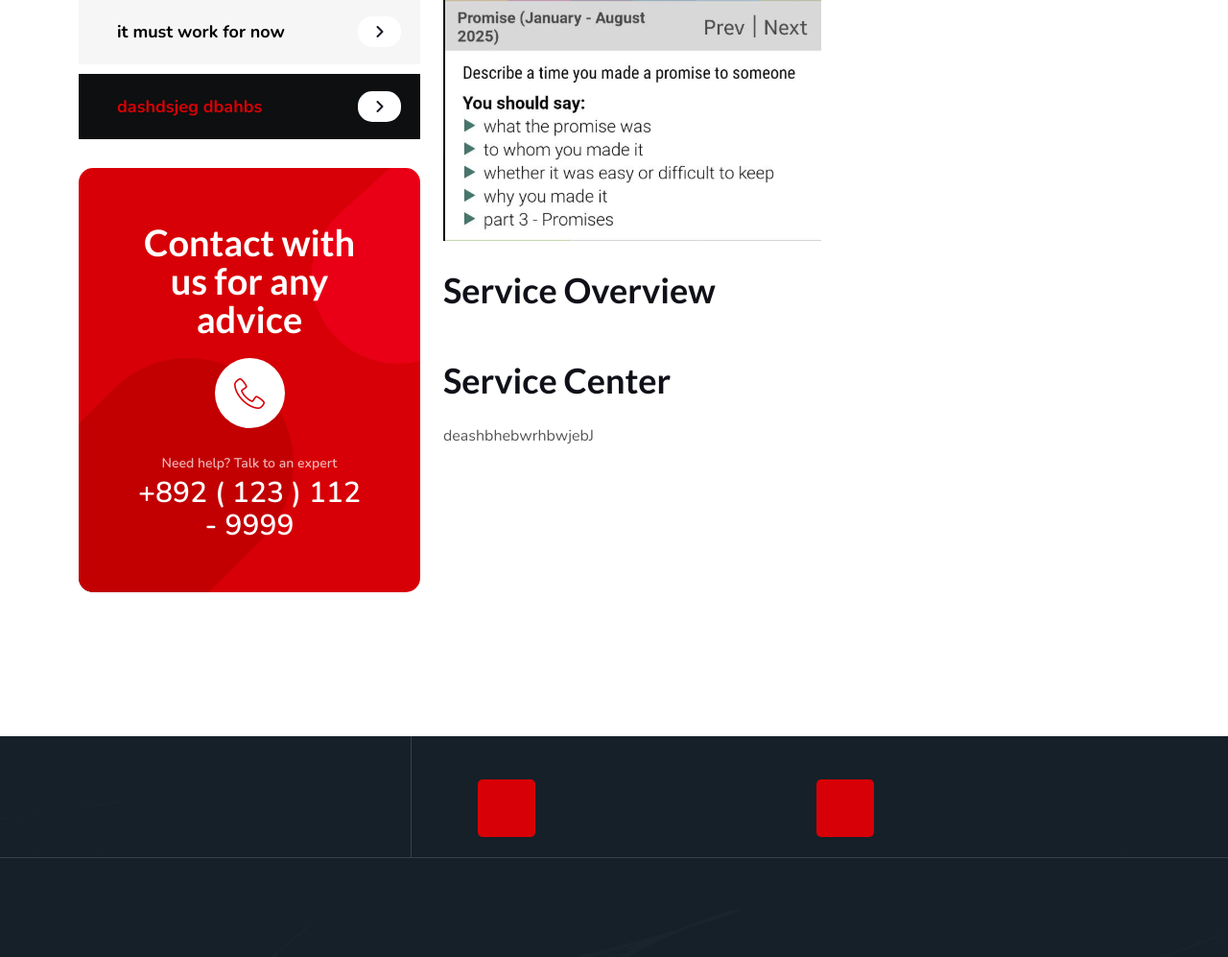
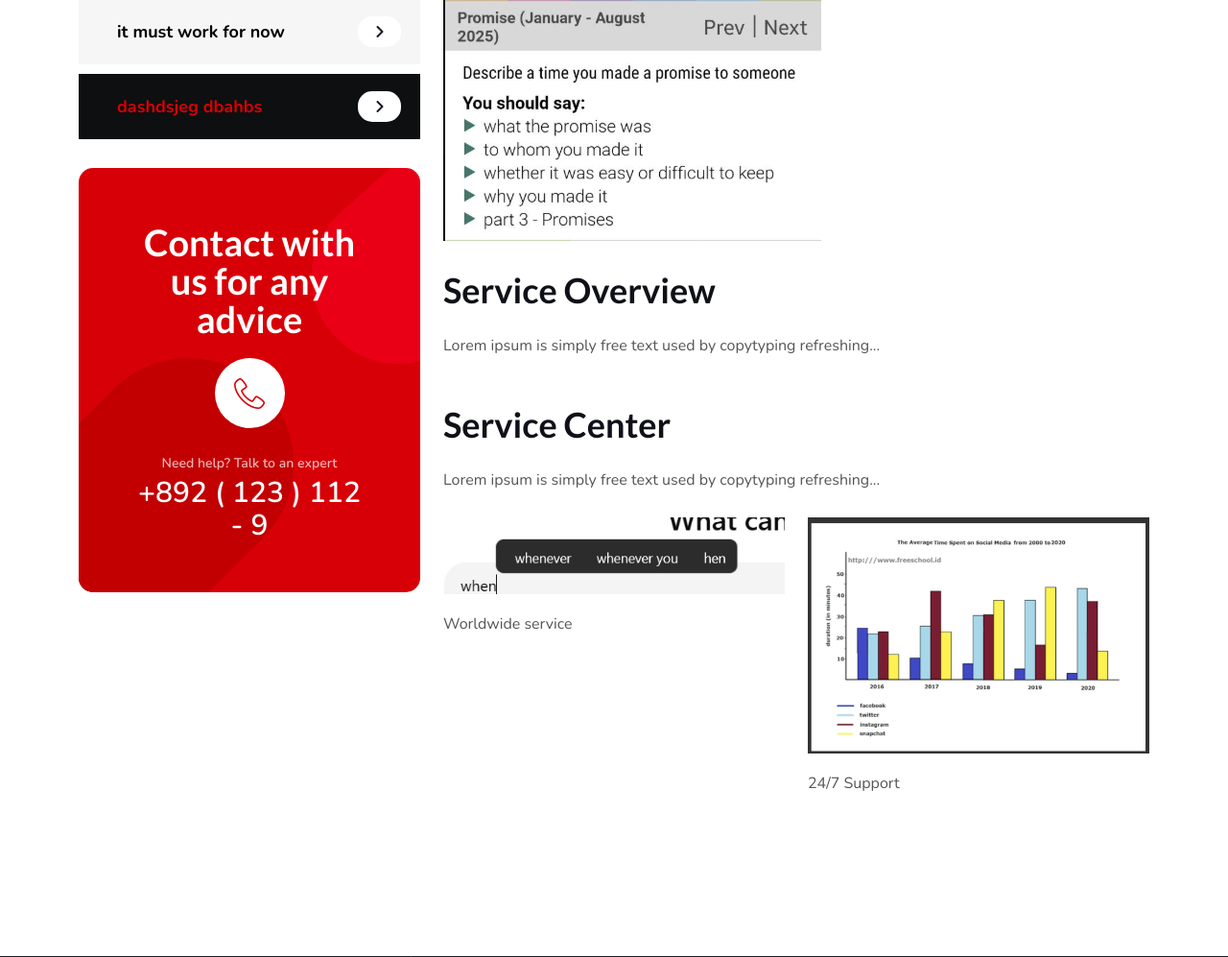
Before and after one commit to Tunzale1/logifix-html, a Django app: a page that uses app/admin_panel/templates/includes/faq.html in a window 1280 px wide. Shown: the part 744-1741 px from the top of the page at 96% size. Run offline with Django 5.2, Linux system fonts and the light colour scheme; data comes from the database, SQL or seed files in the repository; data that the repository does not hold is empty; some libraries are stand-ins or nearby versions; some web fonts are replaced.

Commit message:
making everything clear

```diff
--- a/app/admin_panel/context_processors.py
+++ b/app/admin_panel/context_processors.py
@@ -16,6 +16,8 @@ from .models import (
 from .models import ContactPage
 
 from .models import FAQPage, FAQ
+
+from .models import Client
 
 def footer_data(request):
     return {
@@ -57,3 +59,8 @@ def faq_data(request):
         'faq_page': FAQPage.objects.first(),
         'faqs': FAQ.objects.filter(is_active=True),
     }
+
+def clients_data(request):
+    return {
+        'clients': Client.objects.filter(is_active=True),
+    }
--- a/app/admin_panel/models.py
+++ b/app/admin_panel/models.py
@@ -4,9 +4,19 @@ from django.utils.text import slugify
 # service-details
 class Service(models.Model):
     slug = models.SlugField(unique=True, blank=True)
-    title = models.CharField(max_length=200)
-    description = models.TextField()
+    icon_class = models.CharField(max_length=50, default="flaticon-team")
+    title = models.CharField(max_length=200, default="Safety and Reliability")
+    text_1 = models.CharField(max_length=200, default="Worldwide service")
+    text_2 = models.CharField(max_length=200, default="24/7 Support")
     image = models.ImageField(upload_to='services/')
+
+    overview = models.TextField(default="Lorem ipsum is simply free text used by copytyping refreshing...")
+    service_center_text = models.TextField(default="Lorem ipsum is simply free text used by copytyping refreshing...")
+    service_image_1 = models.ImageField(upload_to='services/details/', blank=True, null=True)
+    service_image_2 = models.ImageField(upload_to='services/details/', blank=True, null=True)
+    contact_title = models.CharField(max_length=200, default="Contact with us for any advice")
+    contact_phone = models.CharField(max_length=20, default="+892 ( 123 ) 112 - 9999")
+    contact_text = models.CharField(max_length=200, default="Need help? Talk to an expert")
 
     def save(self, *args, **kwargs):
         if not self.slug:
@@ -225,3 +235,15 @@ class FAQPage(models.Model):
 
     def __str__(self):
         return "FAQ Page Content"
+
+#slider-section
+from django.db import models
+
+class Client(models.Model):
+    name = models.CharField(max_length=100)
+    logo = models.ImageField(upload_to='clients/logos/')
+    link = models.URLField(blank=True, null=True)
+    is_active = models.BooleanField(default=True)
+
+    def __str__(self):
+        return self.name
--- a/app/admin_panel/templates/includes/faq.html
+++ b/app/admin_panel/templates/includes/faq.html
@@ -1,6 +1,6 @@
 <!-- faq -->
 {% load static %}
-<!-- faq -->
+
 <div class="innerpage mt-25">
     <h3>{{ faq_page.title }}</h3>
     <p>{{ faq_page.description }}</p>
--- a/app/admin_panel/templates/page-about.html
+++ b/app/admin_panel/templates/page-about.html
@@ -141,6 +141,8 @@
     {% endwith %}
 
 
+    {% include 'includes/slider.html' %}
+
     <!-- Why Choose Us Section -->
     {% with why_choose=why_choose_us %}
     <section class="why-choose-us-four pull-up">
--- a/app/admin_panel/templates/page-service-details.html
+++ b/app/admin_panel/templates/page-service-details.html
@@ -37,12 +37,14 @@
             </div>
         </section>
         <!-- end main-content -->
+
         <style>
             .sidebar-service-list .current {
                 background-color: #0d0f10;
-			color:#d70006;
+                color: #d70006;
             }
         </style>
+
         <!--Start Services Details-->
         <section class="services-details">
             <div class="container">
@@ -67,13 +69,13 @@
                                 <div class="service-details-help">
                                     <div class="help-shape-1"></div>
                                     <div class="help-shape-2"></div>
-                                <h2 class="help-title">Contact with <br> us for any <br> advice</h2>
+                                    <h2 class="help-title">{{ service.contact_title }}</h2>
                                     <div class="help-icon">
-                                    <span class=" lnr-icon-phone-handset"></span>
+                                        <span class="lnr-icon-phone-handset"></span>
                                     </div>
                                     <div class="help-contact">
-                                    <p>Need help? Talk to an expert</p>
-                                    <a href="tel:12463330079">+892 ( 123 ) 112 - 9999</a>
+                                        <p>{{ service.contact_text }}</p>
+                                        <a href="tel:{{ service.contact_phone }}">{{ service.contact_phone }}</a>
                                     </div>
                                 </div>
                             </div>
@@ -90,10 +92,25 @@
                             <div class="content mt-40">
                                 <div class="text">
                                     <h3>Service Center</h3>
-                                <p>{{ service.description }}</p>
+                                    <p>{{ service.service_center_text }}</p>
+                                </div>
+                                <div class="feature-list mt-4">
+                                    <div class="row clearfix">
+                                        <div class="col-lg-6 col-md-6 col-sm-12 column">
+                                            {% if service.service_image_1 %}
+                                                <img class="mb-3" src="{{ service.service_image_1.url }}" alt="Service Image 1" />
+                                            {% endif %}
+                                            <p>{{ service.text_1 }}</p>
+                                        </div>
+                                        <div class="col-lg-6 col-md-6 col-sm-12 column">
+                                            {% if service.service_image_2 %}
+                                                <img class="mb-3" src="{{ service.service_image_2.url }}" alt="Service Image 2" />
+                                            {% endif %}
+                                            <p>{{ service.text_2 }}</p>
                                         </div>
                                     </div>
-
+                                </div>
+                            </div>
                             {% include 'includes/faq.html' %}
                         </div>
                     </div>
@@ -104,7 +121,6 @@
         <!--End Services Details-->
 
         {% include 'includes/footer.html' %}
-
     </div>
     <!-- End Page Wrapper -->
 
--- a/app/admin_panel/templates/page-services.html
+++ b/app/admin_panel/templates/page-services.html
@@ -51,7 +51,7 @@
 								<img style="width: 100%" src="{{ service.image.url }}" alt="{{ service.title }}">
 								<img style="width: 100%" src="{{ service.image.url }}" alt="{{ service.title }}">
 							</figure>
-							<div class="icon"><i class="flaticon-team"></i></div>
+							<div class="icon"><i class="{{ service.icon_class }}"></i></div>
 						</div>
 						<div class="content-box">
 							<h4 class="title">
@@ -62,8 +62,8 @@
 								{% endif %}
 							</h4>
 							<ul class="services-list">
-								<li><i class="fa fa-sparkles"></i> {{ service.description }}</li>
-								<li><i class="fa fa-sparkles"></i> {{ service.description }}</li>
+								<li><i class="fa fa-sparkles"></i> {{ service.text_1 }}</li>
+								<li><i class="fa fa-sparkles"></i> {{ service.text_2 }}</li>
 							</ul>
 						</div>
 					</div>
--- a/app/backend/settings.py
+++ b/app/backend/settings.py
@@ -56,6 +56,7 @@ TEMPLATES = [
                 'admin_panel.context_processors.about_page',
                 'admin_panel.context_processors.contact_page_data',
                 'admin_panel.context_processors.faq_data',
+                'admin_panel.context_processors.clients_data',
             ],
         },
     },
```
Also changed, not shown: app/admin_panel/admin.py (+15 -1 lines), app/admin_panel/templates/includes/slider.html (added, +19 -0 lines), app/admin_panel/templates/index.html (+1 -15 lines), app/admin_panel/migrations/0009_client.py (added), app/admin_panel/migrations/0010_remove_service_description_service_text_1_and_more.py (added), app/admin_panel/migrations/0011_service_icon_class.py (added), app/admin_panel/migrations/0012_service_contact_phone_service_contact_text_and_more.py (added), app/db.sqlite3, app/media/services/details/Screenshot_2025-01-01_180230.png (added), app/media/services/details/Screenshot_2025-01-02_180648.png (added). Lines whose indentation alone changed are shown as unchanged.
